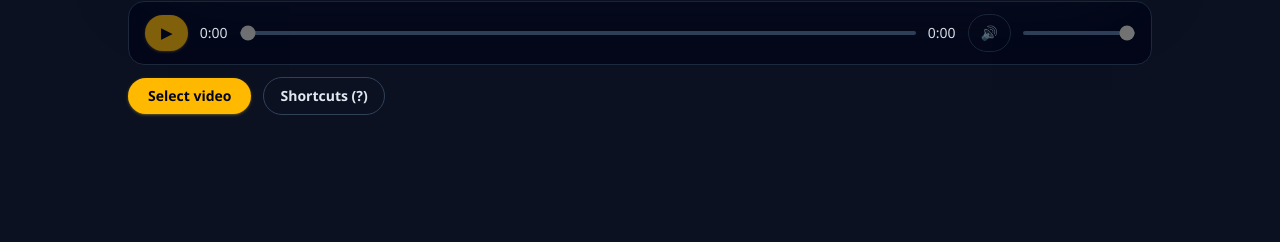
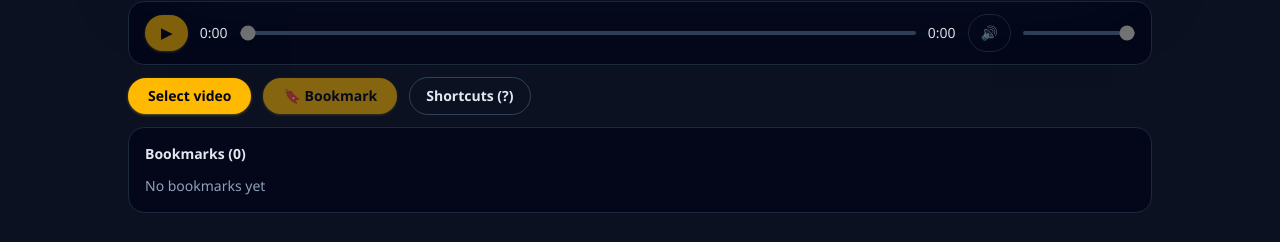
Before and after one commit to ginpei/video-player, a Svelte app: page / in a window 1280 px wide. Shown: the part 624-866 px from the top of the page. Before the commit the page ends 800 px from the top, so only its background shows below. Built offline with nearby package versions, Linux system fonts and the light colour scheme.

Commit message:
bookmark

```diff
--- a/src/features/player/VideoPlayer.svelte
+++ b/src/features/player/VideoPlayer.svelte
@@ -16,6 +16,13 @@
   let overlayTimer: ReturnType<typeof setTimeout> | null = null
   let clickTimer: ReturnType<typeof setTimeout> | null = null
 
+  interface Bookmark {
+    time: number
+    label: string
+  }
+
+  let bookmarks = $state<Bookmark[]>([])
+
   let fileInput: HTMLInputElement | null = null
   let videoEl: HTMLVideoElement | null = null
   let objectUrl: string | null = null
@@ -28,6 +35,7 @@
     objectUrl = URL.createObjectURL(file)
     videoUrl = objectUrl
     videoName = file.name
+    bookmarks = []
   }
 
   function handleFiles(files: FileList | null) {
@@ -206,6 +214,21 @@
     const remainder = total % 60
     const padded = remainder.toString().padStart(2, '0')
     return `${minutes}:${padded}`
+  }
+
+  function addBookmark() {
+    if (!videoEl || !Number.isFinite(videoEl.currentTime)) return
+    const label = `Bookmark ${formatTime(videoEl.currentTime)}`
+    bookmarks = [...bookmarks, { time: videoEl.currentTime, label }]
+  }
+
+  function seekToBookmark(bookmark: Bookmark) {
+    if (!videoEl) return
+    videoEl.currentTime = bookmark.time
+  }
+
+  function deleteBookmark(index: number) {
+    bookmarks = bookmarks.filter((_, i) => i !== index)
   }
 
   onMount(() => {
@@ -394,6 +417,15 @@
     />
     <button
       type="button"
+      class="rounded-full bg-amber-400 px-5 py-2 text-sm font-semibold text-slate-950 shadow-sm shadow-amber-300/30 transition hover:-translate-y-0.5 disabled:cursor-not-allowed disabled:opacity-50"
+      onclick={addBookmark}
+      disabled={!videoUrl}
+      title="Bookmark current position"
+    >
+      🔖 Bookmark
+    </button>
+    <button
+      type="button"
       class="rounded-full border border-slate-700 px-4 py-2 text-sm font-semibold text-slate-200 transition hover:border-slate-500"
       onclick={() => (showHelp = !showHelp)}
     >
@@ -405,6 +437,39 @@
         Now playing: {videoName}
       </span>
     {/if}
+    </div>
+
+    <div class="rounded-2xl border border-slate-800 bg-slate-950/80 p-4">
+      <h3 class="mb-3 text-sm font-semibold text-slate-200">
+        Bookmarks ({bookmarks.length})
+      </h3>
+      {#if bookmarks.length === 0}
+        <p class="text-sm text-slate-400">No bookmarks yet</p>
+      {:else}
+        <div class="space-y-2 max-h-48 overflow-y-auto">
+          {#each bookmarks as bookmark, index (index)}
+            <div class="flex items-center justify-between rounded-lg bg-slate-900/50 px-3 py-2">
+              <button
+                type="button"
+                class="flex-1 text-left text-sm text-slate-100 hover:text-amber-400 transition"
+                onclick={() => seekToBookmark(bookmark)}
+                title="Jump to bookmark"
+              >
+                <span class="font-mono">{formatTime(bookmark.time)}</span>
+                <span class="ml-2 text-slate-400">{bookmark.label}</span>
+              </button>
+              <button
+                type="button"
+                class="ml-2 text-xs text-slate-400 hover:text-red-400 transition"
+                onclick={() => deleteBookmark(index)}
+                title="Delete bookmark"
+              >
+                ✕
+              </button>
+            </div>
+          {/each}
+        </div>
+      {/if}
     </div>
   </div>
 </div>
```
